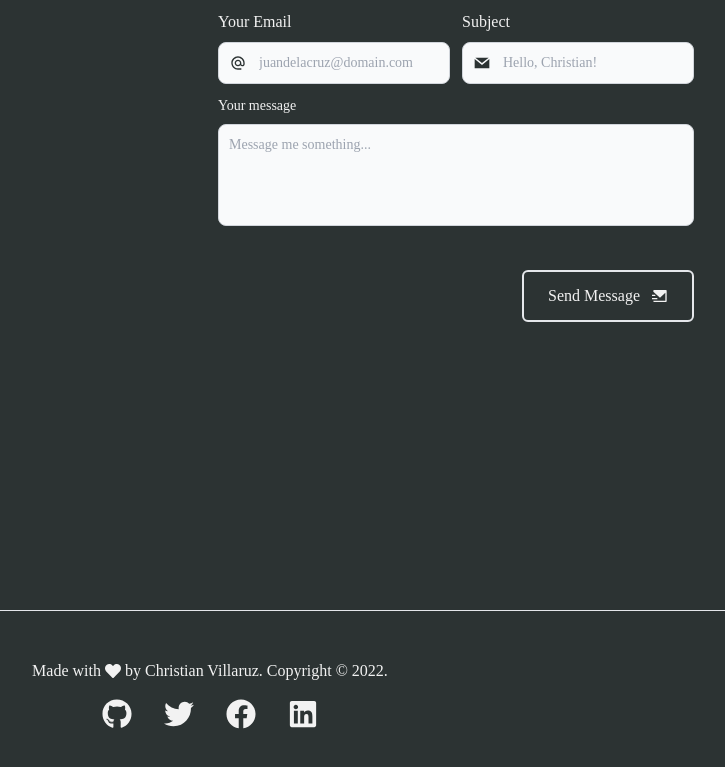
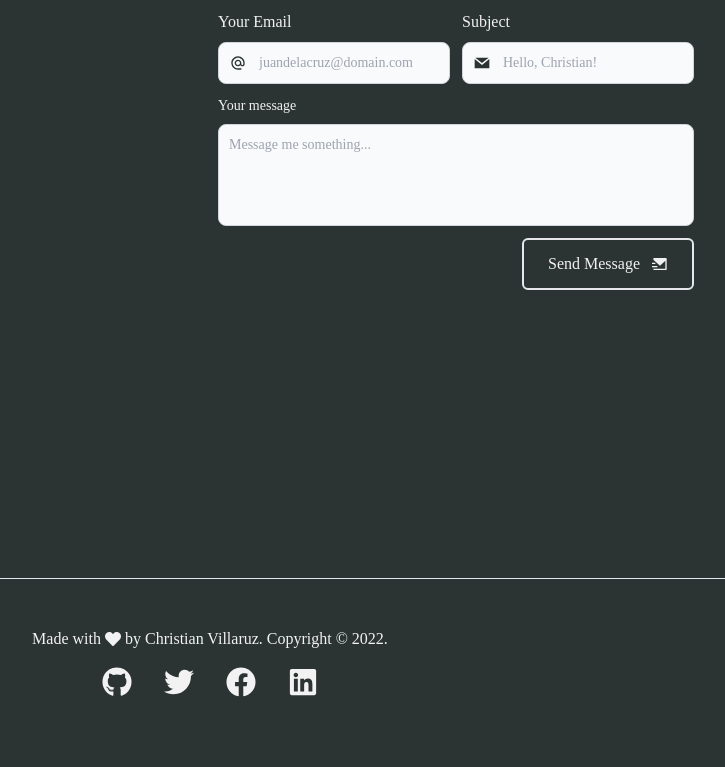
Before and after one commit to christiancvillaruz/portfolio, a React (Create React App) app: page / in a window 1280 px wide. Shown: the part 9233-10000 px from the top of the page, without its empty margins (430-1155 px from the left). Built offline with nearby package versions, Linux system fonts and the light colour scheme.

Commit message:
updated contact component

```diff
--- a/src/components/Contact.jsx
+++ b/src/components/Contact.jsx
@@ -25,7 +25,7 @@ const Contact = () => {
             </div>
           </div>
           <div>
-            <form name="contact" method="POST" data-netlify="true">
+            <form name="contact" method="POST" action="https://getform.io/f/b9a28c3b-88d3-4f57-9514-b45f5a4d5764">
               <div className="grid grid-cols-1 sm:grid-cols-2 gap-3">
                 <div className="col-span-2">
                   <label for="name" className="block mb-2 font-medium text-subheadings">Your Name</label>
@@ -60,11 +60,6 @@ const Contact = () => {
                 </div>
                 <div className="col-span-2">
                   <div className="flex justify-end items-end">
-                    <div data-netlify-recaptcha="true" className="p-2.5 w-full"></div>
-                  </div>
-                </div>
-                <div className="col-span-2">
-                  <div className="flex justify-end items-end">
                     <button type="submit" className="text-subheadings border-2 px-6 py-3 rounded-md flex items-center hover:font-bold hover:bg-headings hover:border-headings hover:text-zinc-900"> Send Message
                       <RiMailSendFill className="ml-3" />
                     </button>
```
